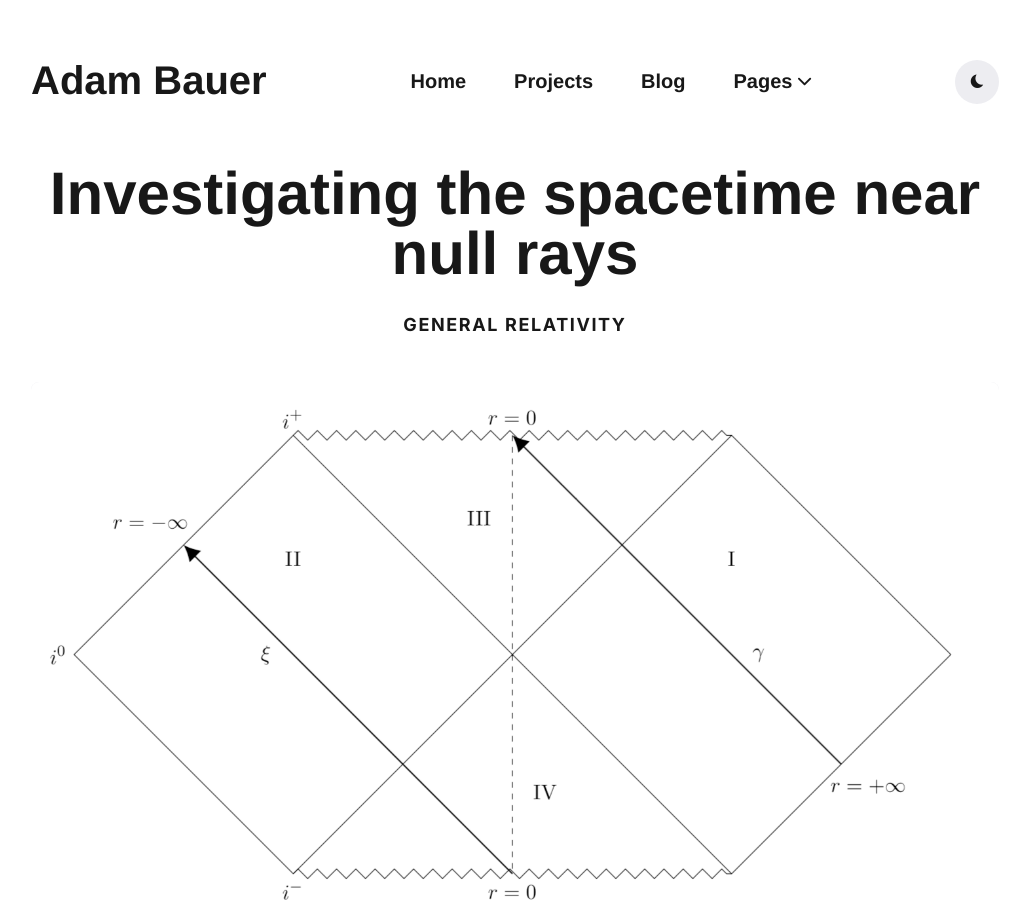
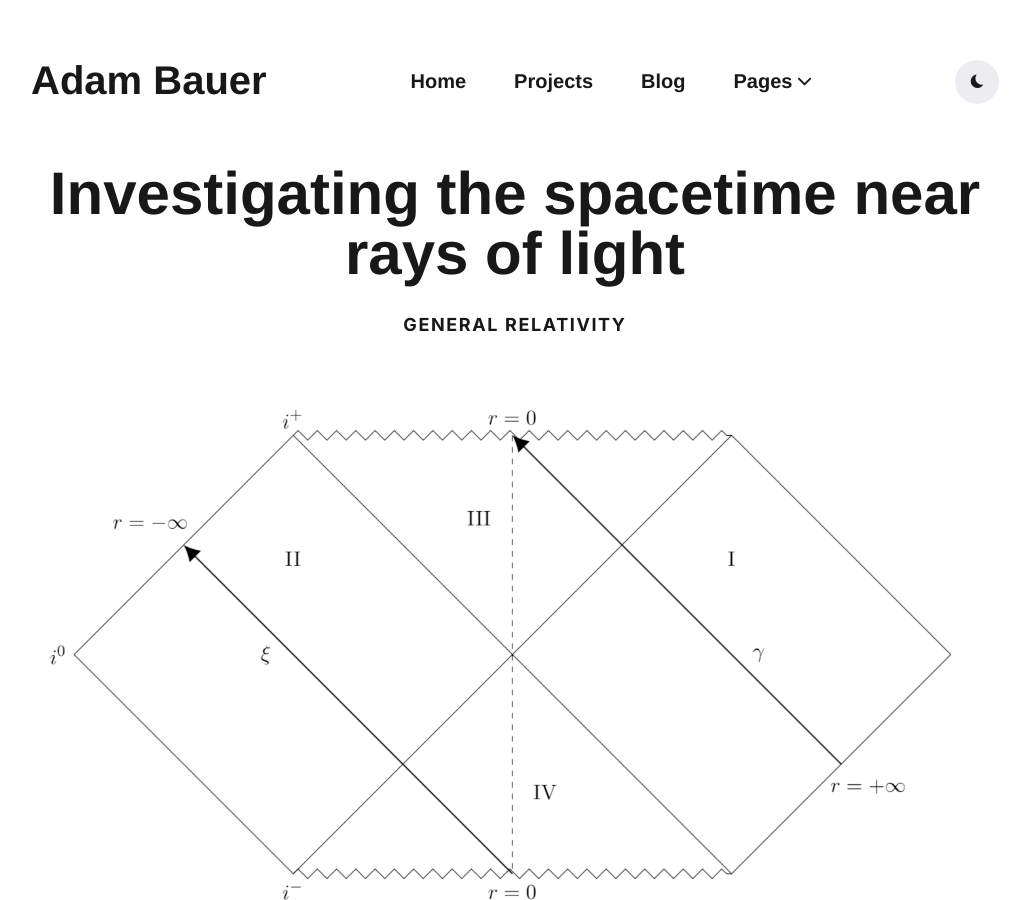
Before and after one commit to adam-bauer-34/adam-bauer-34.github.io, a Jekyll site: the page built from _projects/2020-05-15-null-rays-penrose.md, in a window 1280 px wide and 900 px high. Shown: the whole window, without its empty margins (125-1155 px from the left). Built offline with Jekyll 4.4.1, drawn with Linux system fonts in a browser that asks for light colours; nearby versions of some CDN libraries; some web fonts are replaced.

Commit message:
Update 2020-05-15-null-rays-penrose.md

```diff
--- a/_projects/2020-05-15-null-rays-penrose.md
+++ b/_projects/2020-05-15-null-rays-penrose.md
@@ -1,5 +1,5 @@
 ---
-title: Investigating the spacetime near null rays
+title: Investigating the spacetime near rays of light
 date: 2020-05-15 08:01:35 +0300
 subtitle: General relativity
 image: '/images/project-images/wormhole.png'
```
